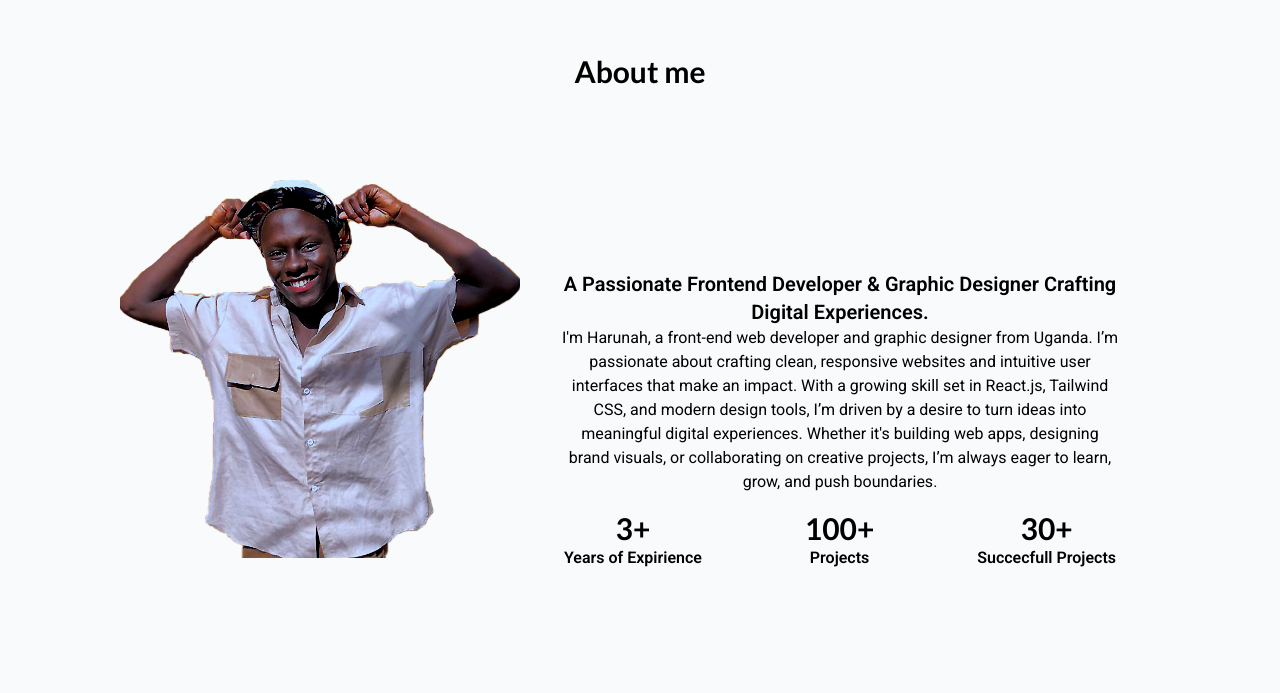
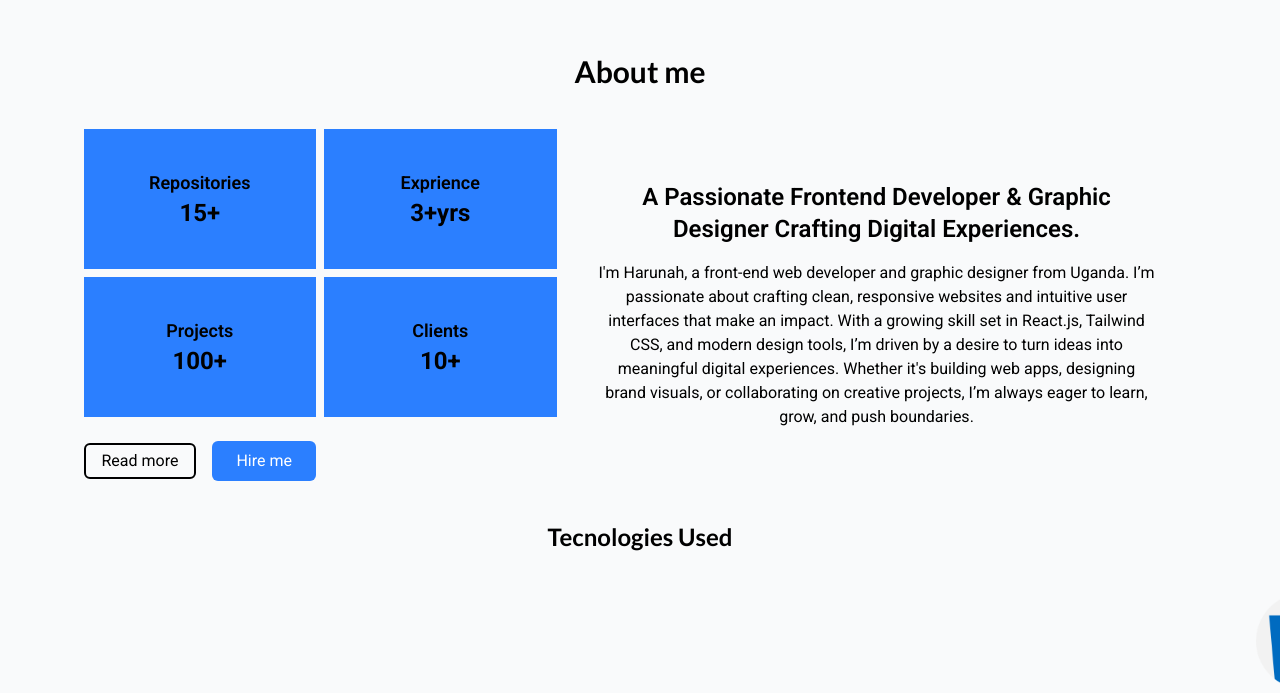
Before and after one commit to devharunah/Harunah-portfolio, a React (Vite) app: page /about in a window 1280 px wide. Shown: the part 107-800 px from the top of the page. Built offline with nearby package versions, Linux system fonts and the light colour scheme.

Commit message:
Updated website

```diff
--- a/src/About.jsx
+++ b/src/About.jsx
@@ -4,21 +4,46 @@ import reactimage from "/images/atom_4969244.png"
 import figmaimage from "/images/typescript_5968381.png"
 import illustratorimage from "/images/html-5_5968267.png"
 import photoshopimage from "/images/photoshop_5968520.png"
-import harunahimg from "../public/images/harunah_web.png"
+import { useNavigate } from "react-router-dom"
+
 const About = ()=>{
 
-
+    const navigate = useNavigate();
+    const readmoreclick = ()=>{
+        navigate('/projects')
+    }
     return(
         <div  className="py-20 mt-20 bg-gray-50  " >
             <div  className="flex justify-center mb-10"  >
                 <h1 style={{fontFamily:"lato"}} className="text-3xl font-bold"   >About me</h1>
             </div>
                <div  className="flex  justify-center  max-md:flex-col items-center"  >
-                    <img className="w-100 hidden sm:block relative bottom-40 " src={harunahimg}  alt="" />
+               <div  className="grid grid-cols-1 gap-2 sm:grid-cols-2"  >
+               <div className="flex flex-col justify-center items-center px-20 py-20 sm:py-10 sm:px-10 bg-blue-500 " >
+                    <h1 className="font-semibold text-lg"  >Repositories</h1>
+                    <p className="font-bold text-2xl"  >15+</p>
+                </div>
+                <div className="flex flex-col justify-center items-center px-20 py-20 sm:py-10 sm:px-10 bg-blue-500 " >
+                    <h1 className="font-semibold text-lg"  >Exprience</h1>
+                    <p className="font-bold text-2xl"  >3+yrs</p>
+                </div>
+                <div className="flex flex-col justify-center items-center px-20 py-20 sm:py-10 sm:px-10 bg-blue-500 " >
+                    <h1 className="font-semibold text-lg"  >Projects</h1>
+                    <p className="font-bold text-2xl"  >100+</p>
+                </div>
+                <div className="flex flex-col justify-center items-center px-20 py-20 sm:py-10 sm:px-10 bg-blue-500 " >
+                    <h1 className="font-semibold text-lg"  >Clients</h1>
+                    <p className="font-bold text-2xl"  >10+</p>
+                </div>
+                <div className="flex justify-center mt-4 items-center"  >
+                <button  className="py-1 px-4 cursor-pointer  rounded-md outline-0 border-2" onClick={readmoreclick} >Read more </button>
+                <button  className="py-2 px-6 bg-blue-500 ml-4 text-white  cursor-pointer rounded-md outline-0 border-0" >Hire me </button>
+                </div>
+            </div>
                     <div >
                         <div className=" sm:w-[50vw]  px-10" >
-                        <h1 className="font-semibold text-xl text-center "  >A Passionate Frontend Developer & Graphic Designer Crafting Digital Experiences.</h1>
-                        <p className="text-center  " >
+                        <h1 className="font-semibold text-2xl text-center "  >A Passionate Frontend Developer & Graphic Designer Crafting Digital Experiences.</h1>
+                        <p className="text-center mt-4 " >
                         I'm Harunah, a front-end web developer and graphic designer from Uganda.
                         I’m passionate about crafting clean,
                          responsive websites and intuitive user interfaces that make an impact.
@@ -26,20 +51,6 @@ With a growing skill set in React.js, Tailwind CSS, and modern design tools, I
  meaningful digital experiences. Whether it's building web apps, designing brand visuals, or collaborating on
  creative projects, I’m always eager to learn, grow, and push boundaries.
                             </p>
-                            <div  className="flex   py-2 px-1 mt-2 justify-between    rounded-lg"  >
-                            <div  className="flex flex-col items-center" >
-                                    <h1 style={{fontFamily:"lato"}}  className="font-bold text-3xl"  >3+</h1>
-                                    <p  className="font-semibold" >Years of Expirience </p>
-                                </div>
-                                <div  className="flex flex-col items-center"   >
-                                    <h1 style={{fontFamily:"lato"}}  className="font-bold text-3xl"  >100+</h1>
-                                    <p  className="font-semibold" >Projects </p>
-                                </div>
-                                <div  className="flex flex-col items-center"   >
-                                    <h1 style={{fontFamily:"lato"}}  className="font-bold text-3xl"  >30+</h1>
-                                    <p  className="font-semibold" >Succecfull Projects </p>
-                                </div>
-                            </div>
                         </div>
 
                     </div>
--- a/src/services.jsx
+++ b/src/services.jsx
@@ -9,7 +9,7 @@ const Services = ()=>{
             <h1 style={{fontFamily:'lato'}} className="font-bold text-3xl"  >Services.</h1>
         </div>
             <div className="grid grid-cols-1 md:grid-cols-2 gap-4   px-15 py-10 items-center"  >
-            <div  className=" shadow-lg bg-blue-50 py-10 flex justify-center items-center flex-col px-10 sm:py-auto w-full h-auto rounded-md "  >
+            <div  className=" border-2 border-gray-200 py-20 flex justify-center items-center flex-col px-10 sm:py-auto w-full h-auto rounded-md "  >
                   <div className='mb-4   '   >
                     <div className='w-14'  >
                     <img className='w-full max-xsm:w-12   ' src={webdevimage}   alt="" />
@@ -24,7 +24,7 @@ const Services = ()=>{
                   </div>
 
                 </div>
-                <div  className=" shadow-lg bg-blue-50 flex justify-center py-10 px-10 items-center flex-col  w-full h-auto"  >
+                <div  className=" border-2 border-gray-200  flex justify-center py-20 px-10 items-center flex-col  w-full h-auto"  >
                   <div className="mb-4 w-15 "   >
                     <img className='w-full max-xsm:w-12' src={webdesignimage}   alt="" />
                   </div>
@@ -34,7 +34,7 @@ const Services = ()=>{
                    communicate your message clearly and effectively.
                   </p>
                 </div>
-                <div  className=" shadow-lg bg-blue-50 flex justify-center items-center flex-col w-full h-auto px-10 py-10"  >
+                <div  className=" border-2 border-gray-200 flex justify-center items-center flex-col w-full h-auto px-10 py-20"  >
                   <div  className='mb-4 w-15  '  >
                     <img className='w-full' src={graphicdesignimage}   alt="" />
                   </div>
@@ -44,7 +44,7 @@ const Services = ()=>{
                    seamless user experiences.
                   </p>
                 </div>
-                <div  className=" shadow-lg flex justify-center items-center flex-col  w-full h-auto bg-blue-50 py-10 px-10"  >
+                <div  className=" border-2 border-gray-200 flex justify-center items-center flex-col  w-full h-auto  py-20 px-10"  >
                   <div className='mb-4 w-15' >
                     <img className='w-full' src={brandingimage}   alt="" />
                   </div>
```
